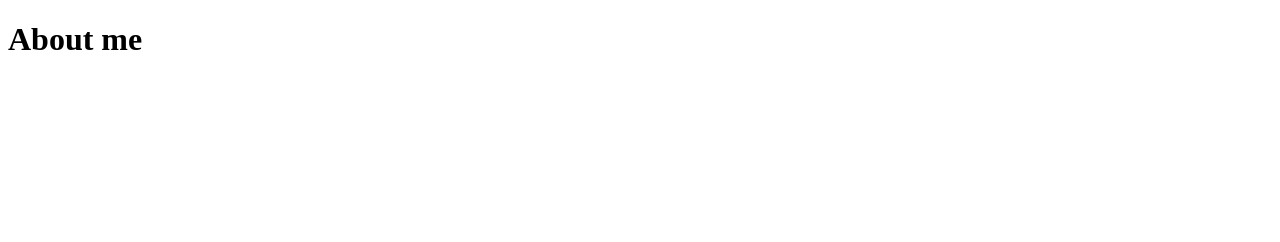
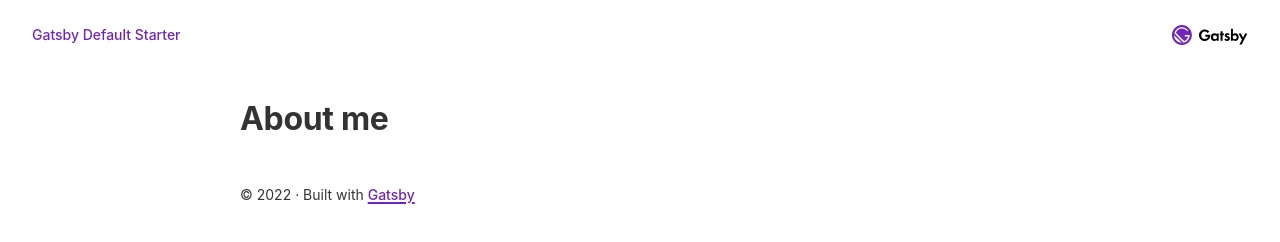
Before and after one commit to mat-hag/gatsby-starter-default, a Gatsby site: page /about in a window 1280 px wide. Built offline with nearby package versions, Linux system fonts and the light colour scheme; Gatsby itself is replaced by a stand-in of ours.

Commit message:
use layout

```diff
--- a/src/pages/about.js
+++ b/src/pages/about.js
@@ -1,11 +1,12 @@
 import * as React from 'react';
+import Layout from '../components/layout';
 
 
 const AboutPage = () => {
   return (
-    <main>
+    <Layout>
       <h1>About me</h1>
-    </main>
+    </Layout>
   )
 }
 
```
